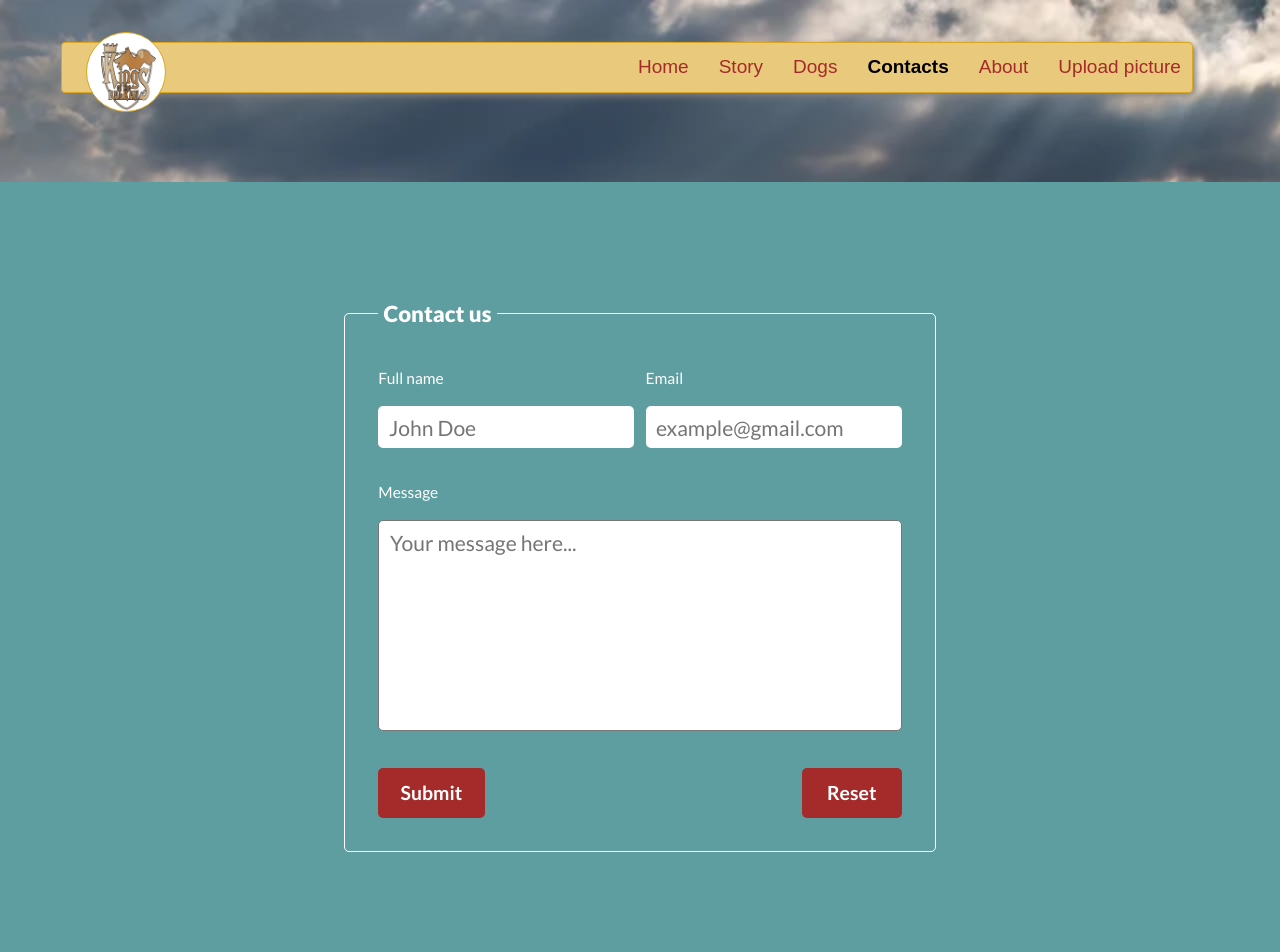
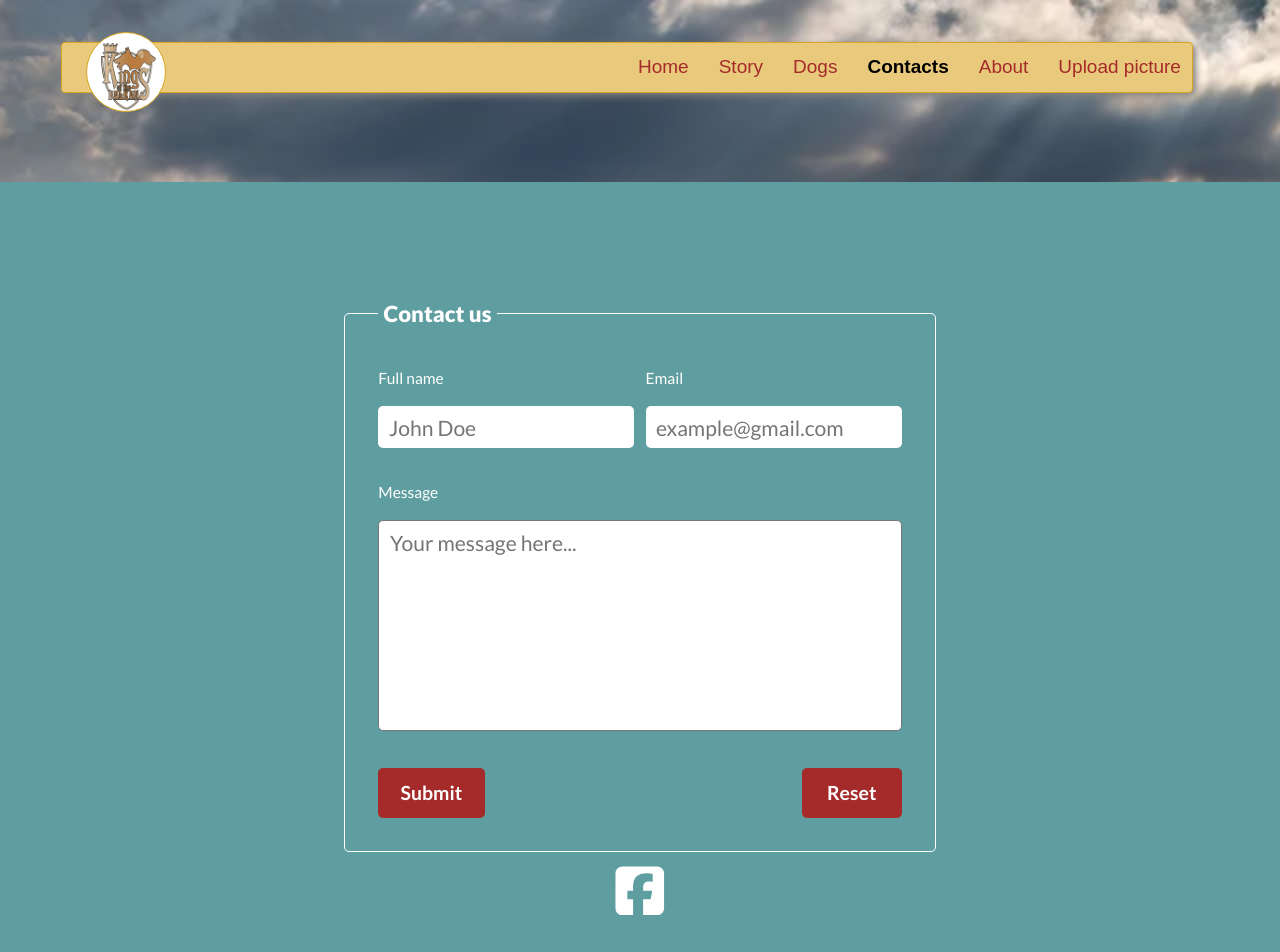
Before and after one commit to Vasil-Antonov1234/Kings-of-the-Balkans, a React (Vite) app in the folder client/: page /contacts in a window 1280 px wide. Shown: the top 952 px of the page. Built offline with nearby package versions, Linux system fonts and the light colour scheme; a web font is replaced by a local one.

Commit message:
Add faceebook ikon to contacts component with link to Faceebook page
Add link to faceebook and evelope ikons in Footer component

```diff
--- a/client/src/components/contacts/Contacts.jsx
+++ b/client/src/components/contacts/Contacts.jsx
@@ -1,4 +1,7 @@
 import styles from "./Contacts.module.css"
+import { Link } from "react-router"
+import { FontAwesomeIcon } from '@fortawesome/react-fontawesome'
+import { faSquareFacebook } from "@fortawesome/free-brands-svg-icons"
 
 export default function Contacts() {
     return (
@@ -32,6 +35,11 @@ export default function Contacts() {
                     </fieldset>
                 </section>
             </form>
+            <Link to="https://www.facebook.com/?locale=bg_BG" target="_blank">
+                <div className={styles["icon-wrapper"]}>
+                    <FontAwesomeIcon icon={faSquareFacebook} className={styles["icon"]} />
+                </div>
+            </Link>
         </section>
     );
 }
--- a/client/src/components/contacts/Contacts.module.css
+++ b/client/src/components/contacts/Contacts.module.css
@@ -3,9 +3,11 @@
     background-color: cadetblue;
     margin: 10em auto 0 auto;
     display: flex;
+    flex-direction: column;
     justify-content: center;
     align-items: center;
     padding: 10em 1em;
+    gap: 1em;
 }
 
 fieldset {
@@ -25,7 +27,8 @@ legend {
     padding: 1%;
 }
 
-input, textarea {
+input,
+textarea {
     background-color: white;
     padding: 0.3em 0.5em;
     font-size: 1.9rem;
@@ -78,6 +81,16 @@ button {
     gap: 1em;
 }
 
+.icon-wrapper {
+    width: 5em;
+    height: 5em;
+}
+
+.icon {
+    width: 100%;
+    height: 100%;
+}
+
 @media (max-width: 600px) {
     .inputs-ctr {
         flex-direction: column;
@@ -101,7 +114,8 @@ button {
         padding: 1em;
     }
 
-    input, textarea {
+    input,
+    textarea {
         font-size: 1.4rem;
     }
 }
--- a/client/src/components/footer/Footer.jsx
+++ b/client/src/components/footer/Footer.jsx
@@ -28,10 +28,10 @@ export default function Footer() {
                         </Link>
                     </div>
                     <div className={styles["icon-wrapper"]}>
-                        <Link>
+                        <Link to="https://www.facebook.com/?locale=bg_BG" target="_blank">
                             <FontAwesomeIcon icon={faSquareFacebook} className={styles["icon"]} />
                         </Link>
-                        <Link>
+                        <Link to="/contacts">
                             <FontAwesomeIcon icon={faEnvelope} className={styles["icon"]} />
                         </Link>
                     </div>
```
Also changed, not shown: client/src/components/dogs/Dogs.jsx (+0 -28 lines), client/src/components/dogs/Dogs.module.css (+5 -32 lines).
